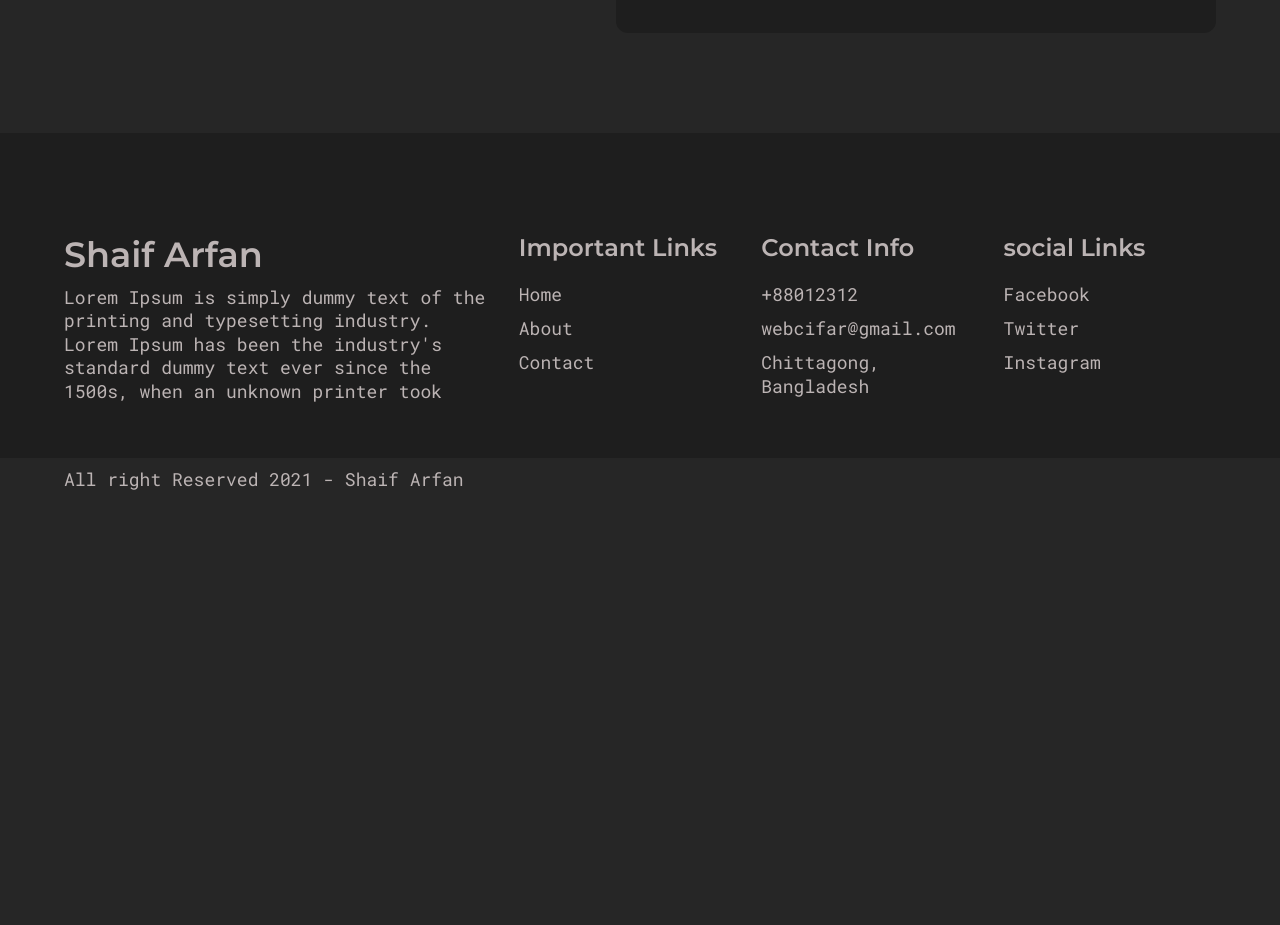
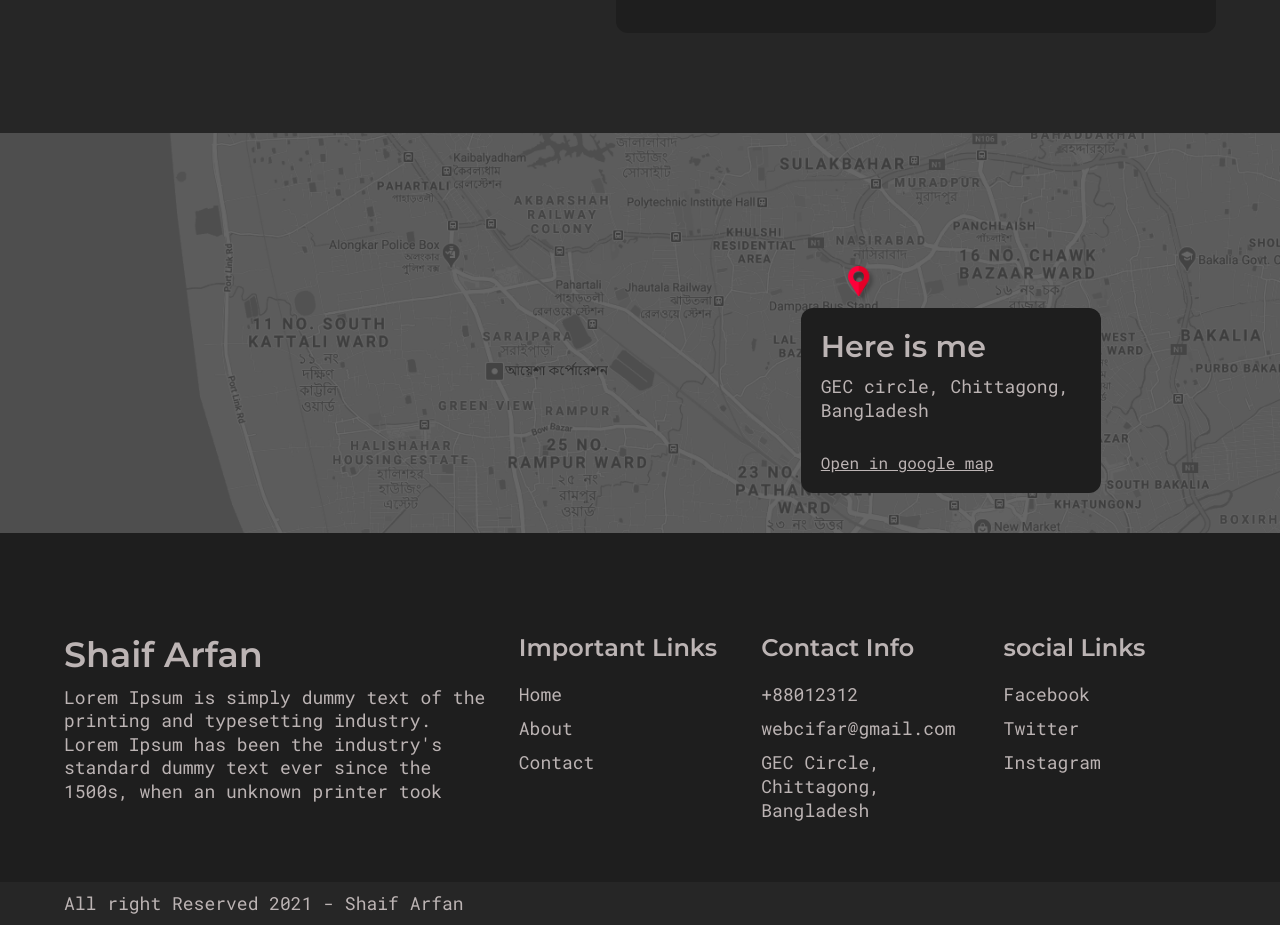
Before and after one commit to ShaifArfan/AYANs-portfolio, a React (Create React App) app: page /contact in a window 1280 px wide. Shown: the part 880-1805 px from the top of the page. Before the commit the page ends 1381 px from the top, so only its background shows below. Built offline with nearby package versions, Linux system fonts and the light colour scheme; a web font is replaced by a local one.

Commit message:
adding contact map && fixing the nav active & scrollToTop issue

```diff
--- a/src/App.js
+++ b/src/App.js
@@ -3,6 +3,7 @@
 import Footer from './components/Footer';
 
 import NavMenu from './components/NavMenu';
+import ScrollToTop from './components/ScrollToTop';
 import About from './pages/About';
 import Contact from './pages/Contact';
 import Home from './pages/Home';
@@ -13,6 +14,7 @@
     <div>
       <Router>
         <NavMenu />
+        <ScrollToTop />
         <Switch>
           <Route path="/about">
             <About />
--- a/src/components/Footer.js
+++ b/src/components/Footer.js
@@ -86,7 +86,8 @@
                 link: 'mailto:webcifar@gmail.com',
               },
               {
-                title: 'Chittagong, Bangladesh',
+                title: 'GEC Circle, Chittagong, Bangladesh',
+                link: '#',
               },
             ]}
           />
--- a/src/components/FooterCol.js
+++ b/src/components/FooterCol.js
@@ -33,10 +33,8 @@
       <h2 className="heading">{heading}</h2>
       <ul>
         {links.map((item, index) => (
-          <li>
-            <Link key={index} to={item.link}>
-              {item.title}
-            </Link>
+          <li key={index}>
+            <Link to={item.link}>{item.title}</Link>
           </li>
         ))}
       </ul>
--- /dev/null
+++ b/src/components/Map.js
@@ -0,0 +1,66 @@
+import React from 'react';
+import styled from 'styled-components';
+import MapImg from '../assets/images/map.png';
+import PText from './PText';
+
+const MapStyles = styled.div`
+  background: url(${MapImg}) no-repeat;
+  background-position: center;
+  background-size: cover;
+  min-height: 400px;
+  .container {
+    position: relative;
+    min-height: 400px;
+  }
+  .map__card {
+    position: absolute;
+    right: 10%;
+    bottom: 10%;
+    padding: 2rem;
+    background: var(--deep-dark);
+    width: 100%;
+    max-width: 300px;
+    border-radius: 12px;
+  }
+  .map__card__heading {
+    font-size: 3rem;
+    margin-bottom: 1rem;
+  }
+  .map__card__link {
+    display: inline-block;
+    font-size: 1.6rem;
+    margin-top: 3rem;
+    text-decoration: underline;
+  }
+  @media only screen and (max-width: 768px) {
+    background-position: 80% center;
+  }
+  @media only screen and (max-width: 400px) {
+    .map__card {
+      max-width: none;
+      right: auto;
+    }
+  }
+`;
+
+export default function Map() {
+  return (
+    <MapStyles>
+      <div className="container">
+        <div className="map__card">
+          <h3 className="map__card__heading">Here is me</h3>
+          <PText>GEC circle, Chittagong, Bangladesh</PText>
+          <a
+            className="map__card__link"
+            href="https://www.google.com/maps/place/GEC+More,+Chittagong/@22.3590818,91.8195583,17z/data=!3m1!4b1!4m5!3m4!1s0x30acd89aaa8239cd:0x6e65fa00001dd59f!8m2!3d22.3590715!4d91.8215486"
+            target="_blank"
+            rel="noreferrer"
+          >
+            Open in google map
+          </a>
+        </div>
+      </div>
+      {/* <img src={MapImg} alt="Map" /> */}
+    </MapStyles>
+  );
+}
--- a/src/components/NavMenu.js
+++ b/src/components/NavMenu.js
@@ -24,7 +24,7 @@
       font-size: 2rem;
       color: var(--gray-1);
     }
-    .active_nav {
+    .active {
       color: var(--white);
     }
   }
@@ -35,7 +35,7 @@
     <NavStyles>
       <ul>
         <li>
-          <NavLink to="/" activeClassName="active_nav">
+          <NavLink to="/" exact>
             Home
           </NavLink>
         </li>
--- /dev/null
+++ b/src/components/ScrollToTop.js
@@ -0,0 +1,12 @@
+import { useEffect } from 'react';
+import { useLocation } from 'react-router-dom';
+
+export default function ScrollToTop() {
+  const { pathname } = useLocation();
+
+  useEffect(() => {
+    window.scrollTo(0, 0);
+  }, [pathname]);
+
+  return null;
+}
--- a/src/pages/Contact.js
+++ b/src/pages/Contact.js
@@ -1,10 +1,12 @@
 import React from 'react';
 import ContactSection from '../components/ContactSection';
+import Map from '../components/Map';
 
 export default function Contact() {
   return (
     <>
       <ContactSection />
+      <Map />
     </>
   );
 }
```
Also changed, not shown: src/assets/images/map.png (added).
